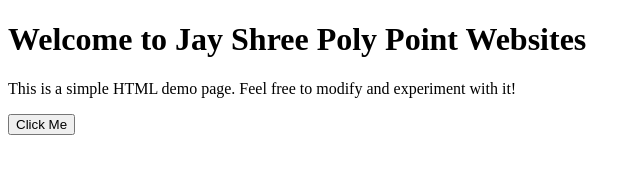
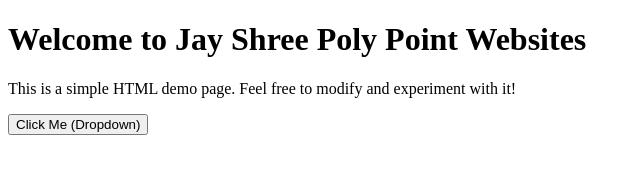
Before and after one commit to Yash-Sheliya-Apexture/LocalRepo, a plain HTML site: page index.html in a window 1280 px wide. Shown: the whole page, without its empty margins (0-641 px from the left). Drawn offline with Linux system fonts and the light colour scheme.

Commit message:
add in button text in Dropdown

```diff
--- a/index.html
+++ b/index.html
@@ -9,7 +9,7 @@
     <h1>Welcome to Jay Shree Poly Point Websites</h1>
     <p>This is a simple HTML demo page. Feel free to modify and experiment with it!</p>
 
-    <button onclick="showAlert()">Click Me</button>
+    <button onclick="showAlert()">Click Me (Dropdown)</button>
 
     <script>
         function showAlert() {
```
